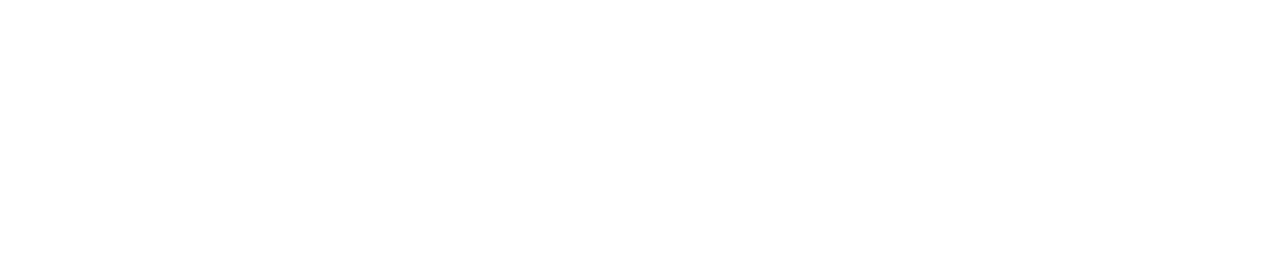
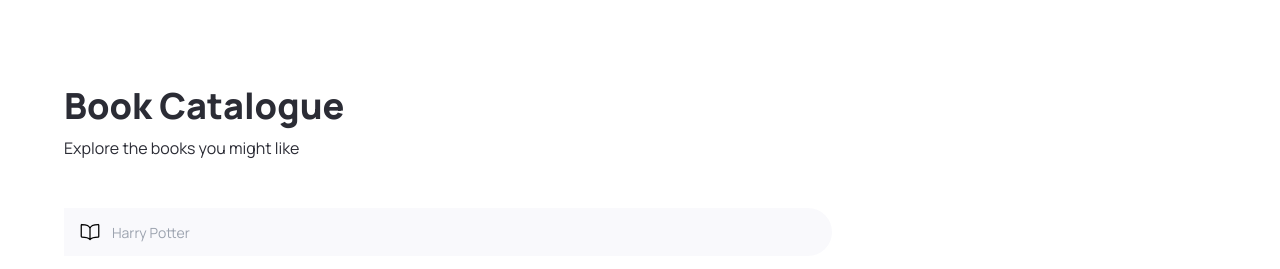
Before and after one commit to hikio-17/sanbercode-frontend, a React (Vite) app: page / in a window 1280 px wide. Shown: the part 778-1047 px from the top of the page. Before the commit the page ends 800 px from the top, so only its background shows below. Built offline with nearby package versions, Linux system fonts and the light colour scheme.

Commit message:
add: create component searchbar

```diff
--- a/src/components/Hero.tsx
+++ b/src/components/Hero.tsx
@@ -1,4 +1,3 @@
-import { IoBookOutline } from "react-icons/io5";
 import CustomButton from "./CustomButton";
 
 function Hero() {
--- /dev/null
+++ b/src/components/SearchBar.tsx
@@ -0,0 +1,22 @@
+import { IoBookOutline } from "react-icons/io5"
+
+function SearchBar() {
+   return (
+      <form className="searchbar">
+         <div className="searchbar__item">
+            <IoBookOutline
+               className="absolute w-[20px] h-[20px] ml-4"
+            />
+
+            <input
+               type="text"
+               name="book"
+               placeholder="Harry Potter"
+               className="searchbar__input"
+            />
+         </div>
+      </form>
+   )
+}
+
+export default SearchBar
--- a/src/index.css
+++ b/src/index.css
@@ -67,3 +67,40 @@
   @apply absolute xl:-top-24 xl:-right-1/2 -right-1/4 bg-hero-bg bg-repeat-round -z-10 w-full xl:h-screen h-[590px] overflow-hidden;
 }
 /* END: Hero styles */
+
+/* START: Home styles */
+
+.home__text-container {
+  @apply flex flex-col items-start justify-start gap-y-2.5 text-black-100;
+}
+
+.home__filters {
+  @apply mt-12 w-full flex-between items-center flex-wrap gap-5;
+}
+
+.home__filter-container {
+  @apply flex justify-start flex-wrap items-center gap-2;
+}
+
+.home__cars-wrapper {
+  @apply grid 2xl:grid-cols-4 xl:grid-cols-3 md:grid-cols-2 grid-cols-1 w-full gap-8 pt-14;
+}
+
+.home__error-container {
+  @apply mt-16 flex justify-center items-center flex-col gap-2;
+}
+/* END: Home styles */
+
+/* START: searchbar styles */
+.searchbar {
+  @apply flex items-center justify-start max-sm:flex-col w-full relative max-sm:gap-4 max-w-3xl;
+}
+
+.searchbar__item {
+  @apply flex-1 max-sm:w-full flex justify-start items-center relative;
+}
+
+.searchbar__input {
+  @apply w-full h-[48px] pl-12 p-4 bg-light-white rounded-r-full max-sm:rounded-full outline-none cursor-pointer text-sm;
+}
+/* END: searchbar styles */
--- a/src/pages/HomePage.tsx
+++ b/src/pages/HomePage.tsx
@@ -1,5 +1,6 @@
 import Hero from "../components/Hero"
 import Navbar from "../components/Navbar"
+import SearchBar from "../components/SearchBar"
 
 const HomePage = () => {
   return (
@@ -7,6 +8,19 @@
       <Navbar />
       <main className="overflow-hidden">
         <Hero />
+
+        <div className="mt-12 padding-x padding-y max-width">
+          <div className="home__text-container">
+            <h1 className="text-4xl font-extrabold">
+              Book Catalogue
+            </h1>
+            <p>Explore the books you might like</p>
+          </div>
+
+          <div className="home__filters">
+            <SearchBar />
+          </div>
+        </div>
       </main>
     </>
   )
```
